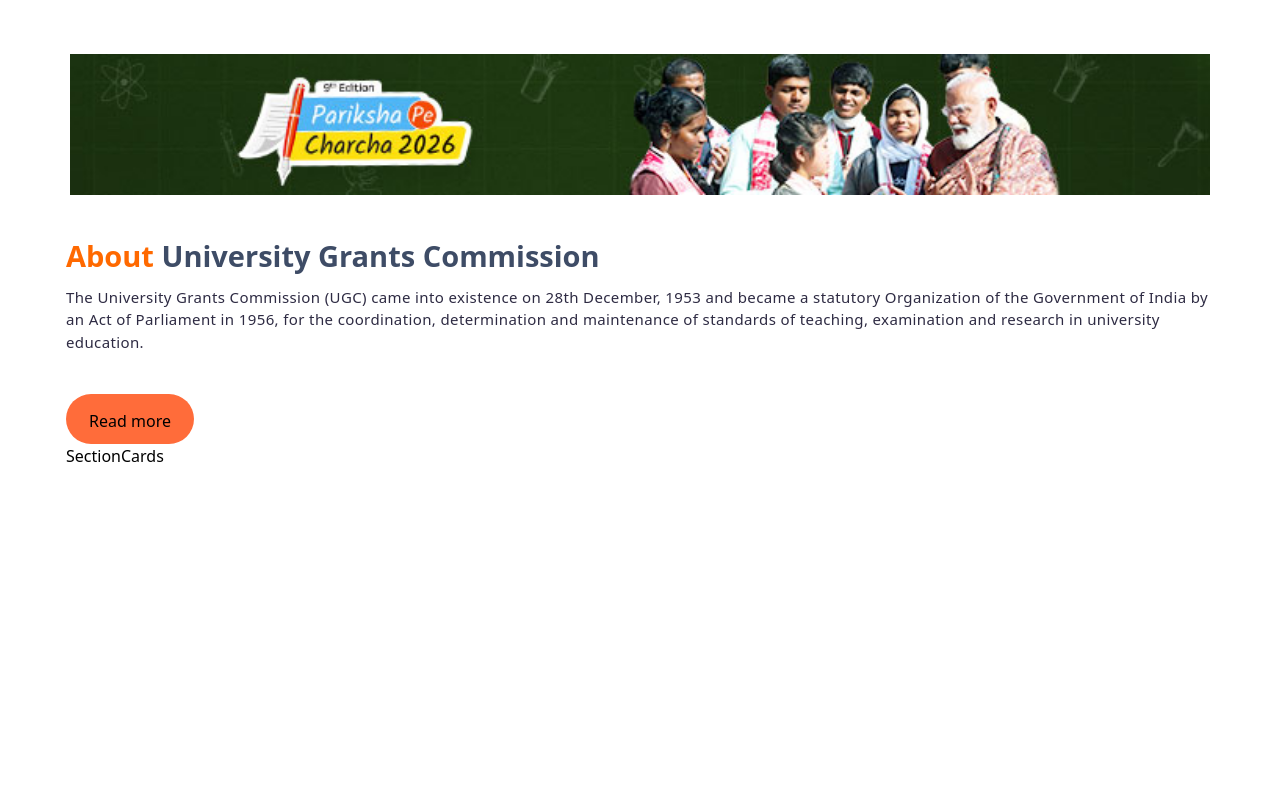
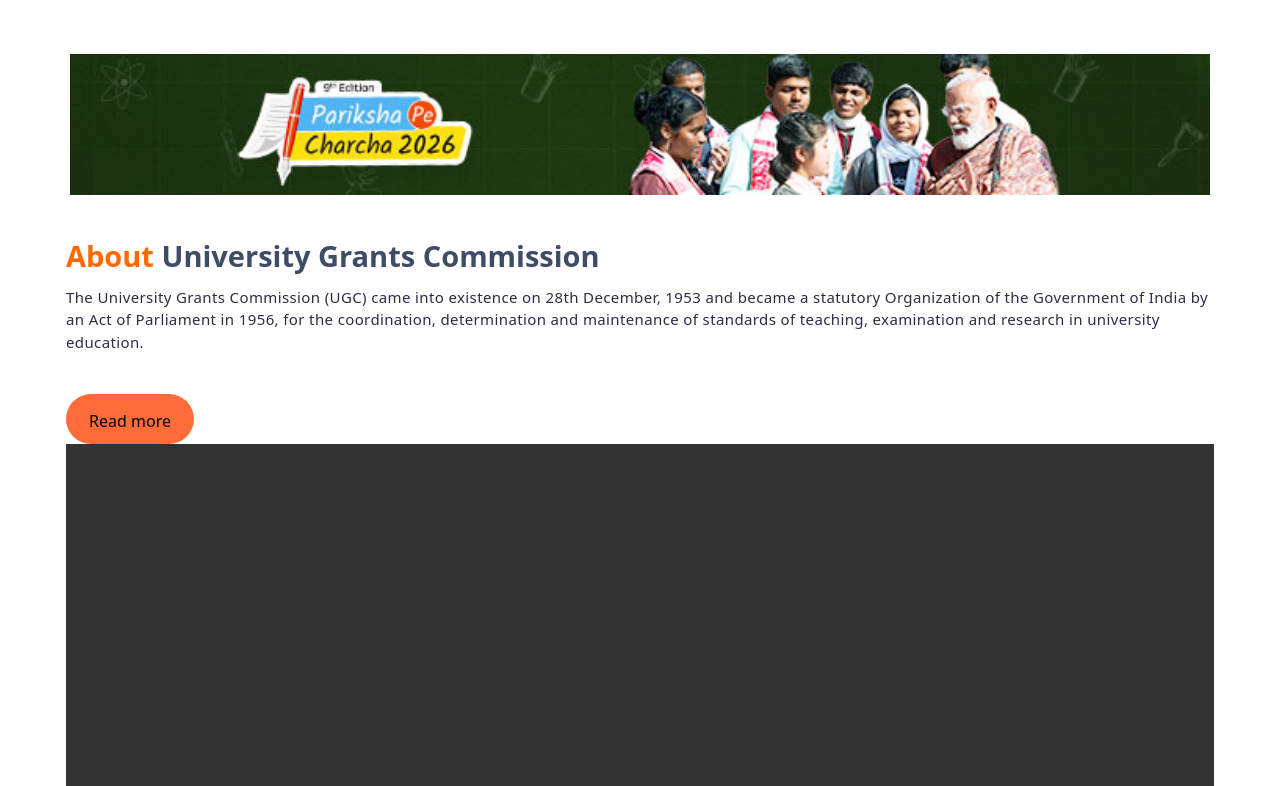
Before and after one commit to pawangrover100/The-University-Grants-Commission-UGC-Project, a React (Vite) app in the folder University Grants Commission/: page / in a window 1280 px wide. Shown: the part 681-1467 px from the top of the page. Before the commit the page ends 1149 px from the top, so only its background shows below. Built offline with nearby package versions, Linux system fonts and the light colour scheme.

Commit message:
modify SectionCards

```diff
--- a/University Grants Commission/src/assets/components/Scection/AboutSection.jsx
+++ b/University Grants Commission/src/assets/components/Scection/AboutSection.jsx
@@ -3,14 +3,11 @@
 import AboutSectionButton from "../Button/AboutSectionButton";
 import SectionCards from "./SectionCards";
 
-
-
-
 function AboutSection() {
   return (
     <>
       <ul>
-        <li className="max-w-full mt-5 h-[140px] ">
+        <li className="max-w-full mt-5 h-35 ">
           <a href="#">
             <img
               src={AboutImage}
@@ -22,8 +19,8 @@
           </a>
         </li>
 
-       <li className="max-w-full mt-[40px]  h-[160px] text-left">
-  <a href="#" className="block max-w-[1180px] mx-auto px-4">
+        <li className="max-w-full mt-10  h-40 text-left">
+          <a href="#" className="block max-w-295 mx-auto px-4">
             <h1 className="text-[29px] pt text-[#3E4C66] font-bold">
               <span className="text-orange-500">About </span>
               University Grants Commission
@@ -36,21 +33,22 @@
               coordination, determination and maintenance of standards of
               teaching, examination and research in university education.
             </p>
-
           </a>
-
         </li>
 
         <li className="...">
-  <div className="block max-w-[1180px] mx-auto px-4">
-
+          <div className="block max-w-295 mx-auto px-4">
             <AboutSectionButton />
-    <SectionCards/>
+            <SectionCards />
           </div>
         </li>
+      </ul>
 
+      <><div>
+           <SectionCards />
+      </div>
 
-      </ul>
+      </>
     </>
   );
 }
--- a/University Grants Commission/src/assets/components/Scection/SectionCards.jsx
+++ b/University Grants Commission/src/assets/components/Scection/SectionCards.jsx
@@ -2,7 +2,12 @@
 
 function SectionCards() {
   return (
-    <div>SectionCards</div>
+
+    <>
+    <div className='max-w-full bg-[#333333] h-390.75'></div>
+
+
+    </>
   )
 }
 
```
Lines whose indentation alone changed are shown as unchanged.
